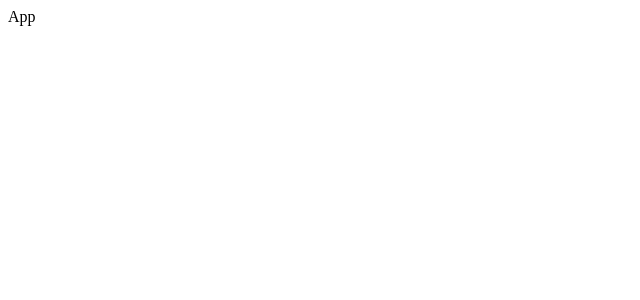
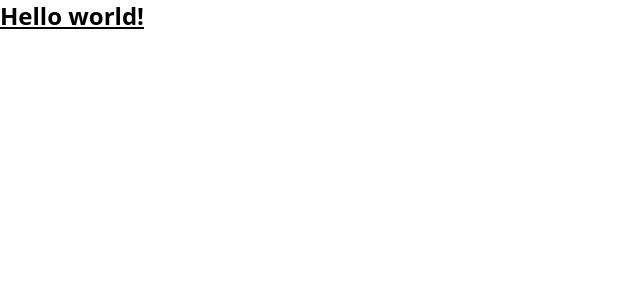
Before and after one commit to Suvanshsehgal/Law-Lens-Frontend, a React (Vite) app in the folder lawlens-frontend/: page / in a window 1280 px wide. Shown: the top 300 px of the page, without its empty margins (0-640 px from the left). Built offline with nearby package versions, Linux system fonts and the light colour scheme.

Commit message:
add Tailwind CSS

```diff
--- a/lawlens-frontend/package.json
+++ b/lawlens-frontend/package.json
@@ -10,8 +10,10 @@
     "preview": "vite preview"
   },
   "dependencies": {
+    "@tailwindcss/vite": "^4.1.18",
     "react": "^19.2.0",
-    "react-dom": "^19.2.0"
+    "react-dom": "^19.2.0",
+    "tailwindcss": "^4.1.18"
   },
   "devDependencies": {
     "@eslint/js": "^9.39.1",
--- a/lawlens-frontend/src/App.css
+++ b/lawlens-frontend/src/App.css
@@ -0,0 +1 @@
+@import "tailwindcss"
--- a/lawlens-frontend/src/App.jsx
+++ b/lawlens-frontend/src/App.jsx
@@ -2,7 +2,9 @@
 
 function App() {
   return (
-    <div>App</div>
+   <h1 className="text-2xl font-bold underline">
+    Hello world!
+  </h1>
   )
 }
 
--- a/lawlens-frontend/src/index.css
+++ b/lawlens-frontend/src/index.css
@@ -0,0 +1 @@
+@import "tailwindcss"
--- a/lawlens-frontend/vite.config.js
+++ b/lawlens-frontend/vite.config.js
@@ -1,7 +1,8 @@
 import { defineConfig } from 'vite'
+import tailwindcss from '@tailwindcss/vite'
 import react from '@vitejs/plugin-react-swc'
 
 // https://vite.dev/config/
 export default defineConfig({
-  plugins: [react()],
+  plugins: [react(), tailwindcss()],
 })
```
Also changed, not shown: 1 other file (tests, documents, lock files or other folders).
